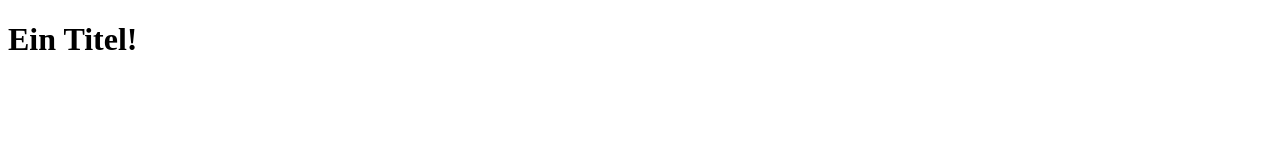
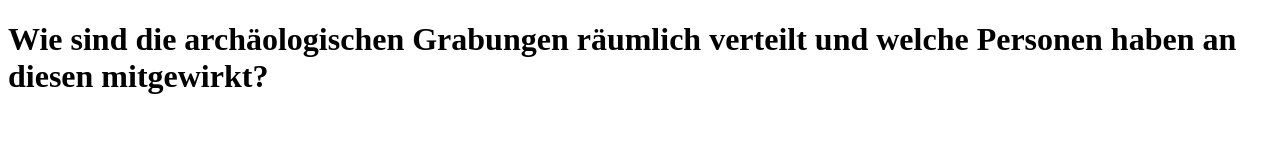
Before and after one commit to SarahKoziol/IDARIT_Aufgabe, a plain HTML site: page index.html in a window 1280 px wide. Drawn offline with Linux system fonts and the light colour scheme; no server answers.

Commit message:
Title und Fragestellung aktualisiert

```diff
--- a/index.html
+++ b/index.html
@@ -8,10 +8,10 @@
     <script src="vendor/leaflet/leaflet.js"></script>
     <!-- ToDo: Highchart (?) -->
     <script src="js/app.js"></script>
-    <title>IDARIT Programmieraufgabe</title>
+    <title>Archäologische Ausgrabungen und mitwirkende Personen</title>
 </head>
 <body>
-    <h1>Ein Titel!</h1>
+    <h1>Wie sind die archäologischen Grabungen räumlich verteilt und welche Personen haben an diesen mitgewirkt?</h1>
     <div id="map" style="width: 800px; height: 500px"></div><!-- TODO dirty css -->
     <div id="personInfo">
         <div class="ownInfo"></div>
```
